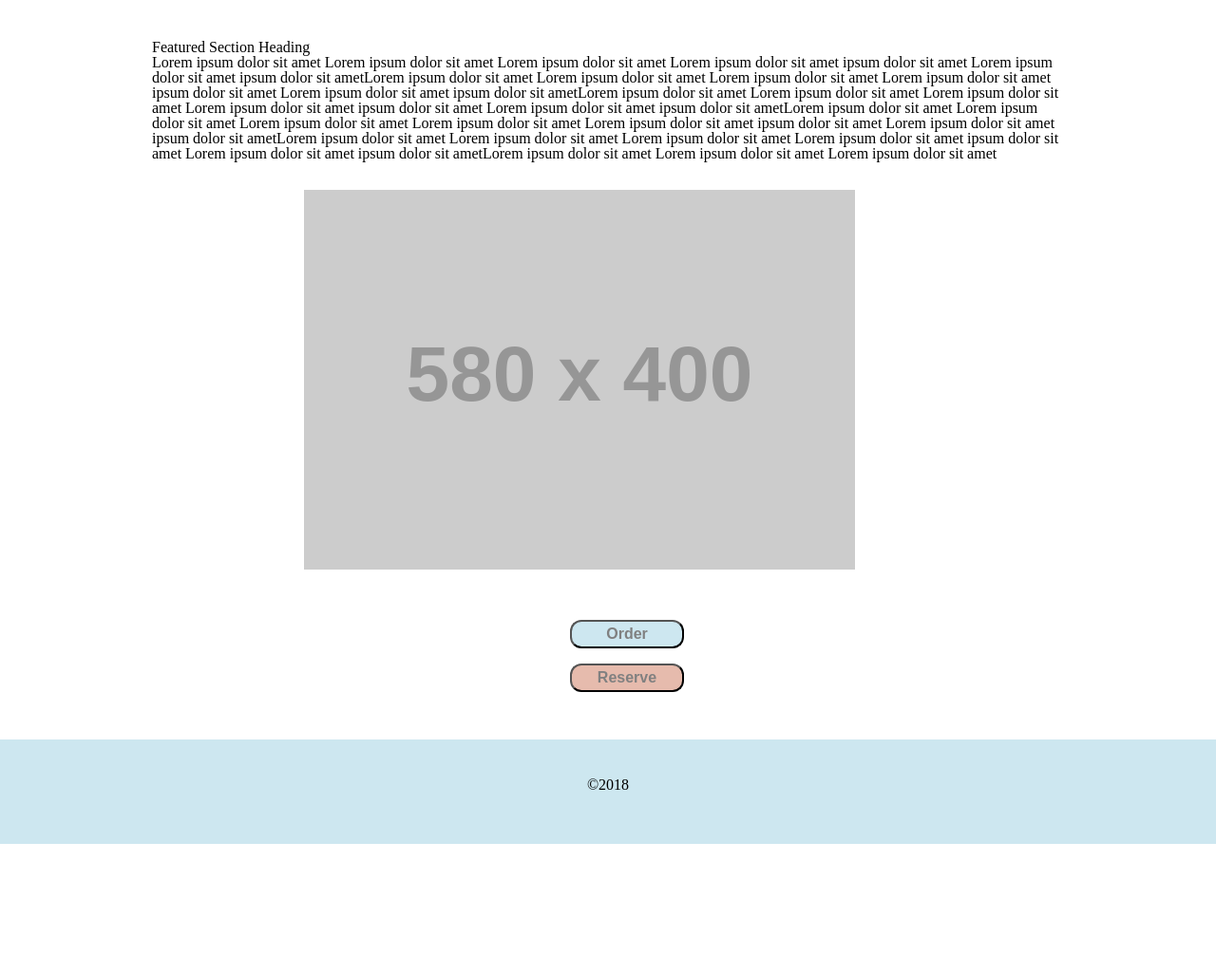
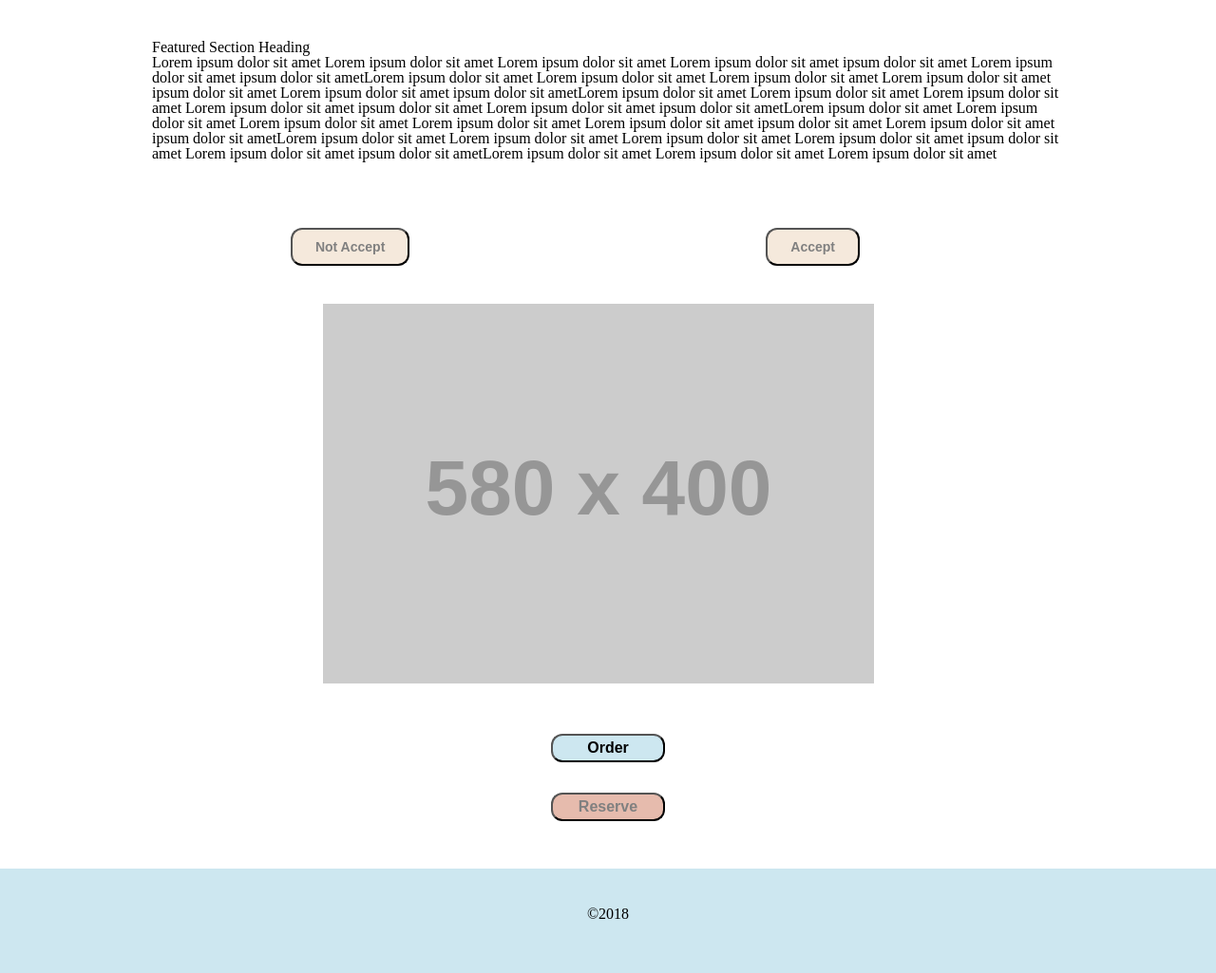
Before and after one commit to khuynh92/chewsit, a PHP site: page /results.html in a window 1280 px wide. Shown: the part 561-1586 px from the top of the page at 95% size. Before the commit the page ends 1450 px from the top, so only its background shows below. Run offline with PHP 8.4, Linux system fonts and the light colour scheme; grey boxes labelled with a size stand in for pictures from a placeholder-image service; some libraries are stand-ins or nearby versions.

Commit message:
added accept/not accepts buttons on results html

```diff
--- a/results.css
+++ b/results.css
@@ -37,12 +37,28 @@ main {
     word-spacing: .1em;
     font-size: 16px;
     background: #cde7f0;
-    color: gray;
+    color: 888;
     font-weight: bolder;
     border-radius: 12px;
     padding:2px;
-    margin-left: 600px;
+    display: block;
+    margin-left: auto;
+    margin-right: auto;
     margin-top: 50px;
+  }
+
+  .btngroup button{
+      background-color:#f5e9dc;
+      color: gray;
+      padding:10px 24px;
+      float: right;
+      margin-right: 375px;
+      margin-bottom: 40px;
+      border-radius: 12px;
+      margin-top: 40px;
+      font-size: 14px;
+      font-weight: bold;
+
   }
 
   #resthead {
@@ -59,16 +75,18 @@ main {
     font-weight: bolder;
     border-radius: 12px;
     padding:2px;
-    margin-left: 600px;
+    display: block;
+    margin-left: auto;
+    margin-right: auto;
     margin-bottom: 50px;
   }
 /* got this code from W3 schools */
   #map {
-
+    margin-top: 70px;
     display: block;
     margin-left: auto;
     margin-right: auto;
-    width: 50%;
+    width: 600px;
   }
 
  footer {
--- a/results.html
+++ b/results.html
@@ -35,7 +35,10 @@
         </div>
       </section>
   </main>
-
+  <div class="btngroup">
+      <button id = "yes">Accept</button>
+      <button id = "no">Not Accept</button>
+  </div>
   <div id="map">
     <img src="http://placehold.it/580x400/e6bbad">
   </div>
```
